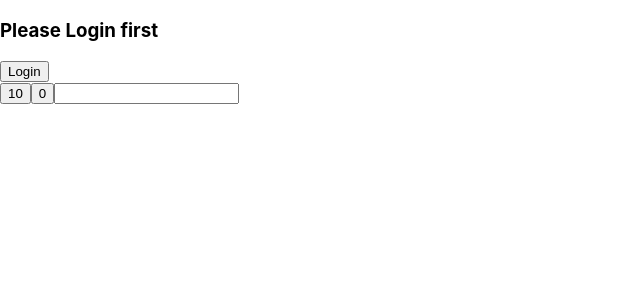
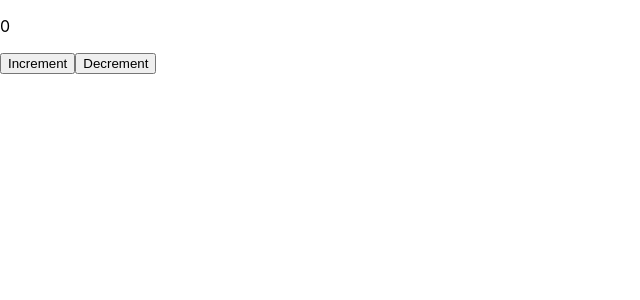
Before and after one commit to CodeKul/FullStackWeb-30Nov, a React (Create React App) app in the folder ReactJS/helloworld/: page / in a window 1280 px wide. Shown: the top 300 px of the page, without its empty margins (0-640 px from the left). Built offline with nearby package versions, Linux system fonts and the light colour scheme.

Commit message:
useState

```diff
--- a/ReactJS/helloworld/src/App.js
+++ b/ReactJS/helloworld/src/App.js
@@ -32,7 +32,7 @@ function App() {
       */}
 
       {/* <Message status={isActive} /> */}
-      <LoginStatus />
+      {/* <LoginStatus /> */}
       <Counter />
     </div>
   );
--- a/ReactJS/helloworld/src/Counter.js
+++ b/ReactJS/helloworld/src/Counter.js
@@ -1,30 +1,40 @@
-import React, { useState, useEffect } from "react";
+import React, { useState } from "react";
 
 function Counter() {
-  //   const counter = useState(0);
-  //   const ctr=counter[0]
-  //   const setCounter= counter[1]
-  const [ctr, setCounter] = useState(10);
-  const [ctrOne, setCtrOne] = useState(0);
-  const [firstName, setFirstName] = useState("");
-  const addCounter = () => {
-    setCounter(ctr + 1);
+  // const [hookName, setHookName] = useState("usestate ");
+  // const [hookNametwo, setHookNameTwo] = useState("usecontext");
+  // const changeName = () => {
+  //   setHookName("useeffect");
+  //   setHookNameTwo("useRef");
+  // setHookName(
+  //   (prevstate)=>prevstate + "usecontext "
+  // );
+  // setHookName(
+  //   (prevstate)=>prevstate + "useeffect "
+  // );
+  //}
+  const [counter, setCounter] = useState(0);
+  const updateCounter = () => {
+    setCounter((prevstate) => prevstate + 1);
   };
 
-  const addByFive = () => {
-    setCtrOne(ctrOne + 5);
+  const reduceCounter = () => {
+    setCounter((prevstate) => prevstate - 1);
   };
-
-  const handleInputChange = (e) => {
-    setFirstName(e.target.value);
-  };
-
   return (
     <div>
-      <button onClick={addCounter}>{ctr}</button>
-      <button onClick={addByFive}>{ctrOne}</button>
-      <input type="text" value={firstName} onChange={handleInputChange} />
-      <h5>{firstName}</h5>
+      {/* <div>
+     <p>
+      {hookName} {hookNametwo}
+      </p>
+       <button onClick={changeName}>Change name</button>
+   </div> */}
+
+      <div>
+        <p>{counter}</p>
+        <button onClick={updateCounter}>Increment</button>
+        <button onClick={reduceCounter}>Decrement</button>
+      </div>
     </div>
   );
 }
--- a/ReactJS/helloworld/src/Employee.js
+++ b/ReactJS/helloworld/src/Employee.js
@@ -2,7 +2,6 @@ import React from "react";
 class Employee extends React.Component {
   constructor(props) {
     super(props);
-
     this.state = {
       counter: 0,
     };
```
